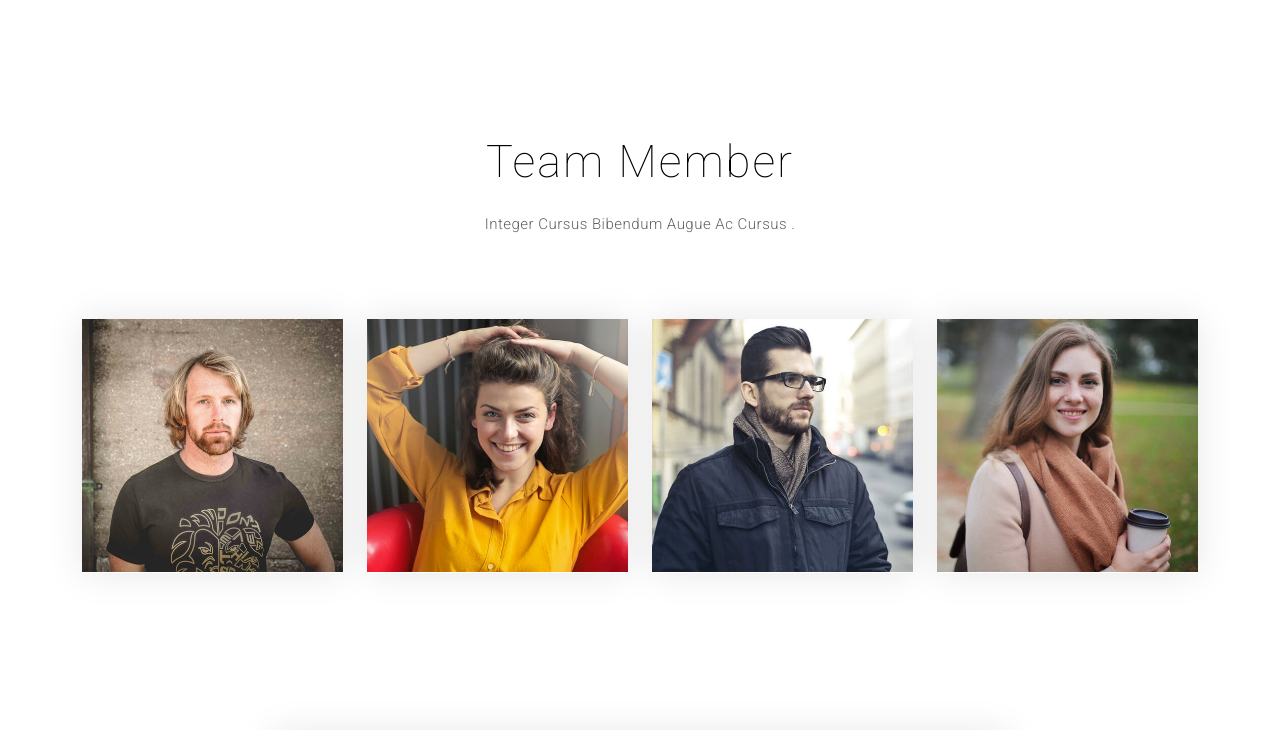
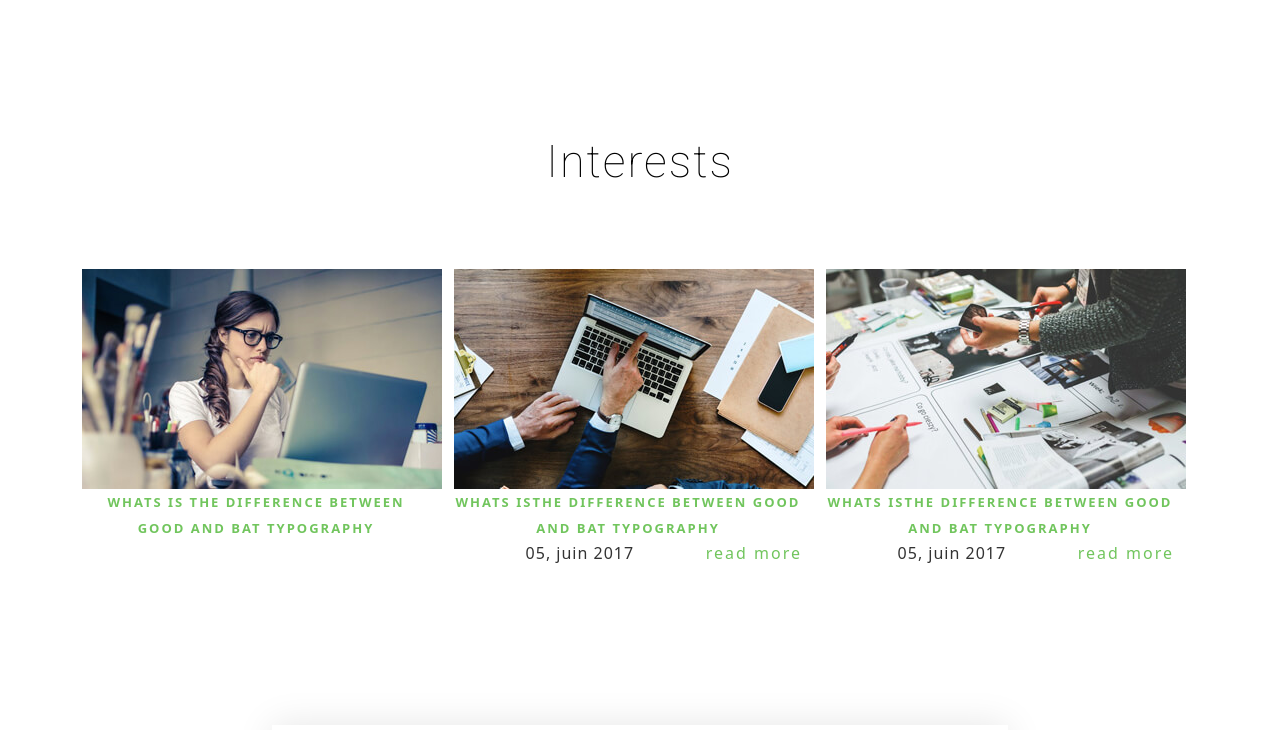
Before and after one commit to marjuly/cruz-p1, a plain HTML site: page index.html in a window 1280 px wide. Shown: the part 3420-4150 px from the top of the page. Drawn offline with nearby package versions, Linux system fonts and the light colour scheme.

Commit message:
fixed sections

```diff
--- a/index.html
+++ b/index.html
@@ -265,70 +265,47 @@
       <div class="container" data-aos="fade-up">
         <div class="section-title text-center">
 
-          <h2>Team Member</h2>
-          <p class="separator">Integer cursus bibendum augue ac cursus .</p>
+          <h2>Interests</h2>
+          <p class="separator"></p>
         </div>
 
         <div class="row">
 
-          <div class="col-md-6 col-md-4 col-lg-3" data-aos="zoom-in" data-aos-delay="100">
-            <div class="team-block bottom">
-              <img src="assets/img/team/1.jpg" class="img-responsive" alt="img">
-              <div class="team-content">
-                <ul class="list-unstyled">
-                  <li><a href="#"><i class="bi bi-facebook"></i></a></li>
-                  <li><a href="#"><i class="bi bi-twitter"></i></a></li>
-                  <li><a href="#"><i class="bi bi-linkedin"></i></a></li>
-                </ul>
-                <span>manager</span>
-                <h4>Kimberly Tran</h4>
+          <div class="row" data-aos="fade-up" data-aos-delay="100">
+
+            <div class="col-md-6 col-lg-4">
+              <div class="block-blog text-left">
+                <img src="assets/img/blog/blog-image-1.jpg" alt="img">
+                <div class="content-blog">
+                  <h4><a href="#">whats is the difference between good and bat typography</a></h4>
+
+
+                </div>
               </div>
             </div>
-          </div>
 
-          <div class="col-md-6 col-md-4 col-lg-3" data-aos="zoom-in" data-aos-delay="200">
-            <div class="team-block bottom">
-              <img src="assets/img/team/2.jpg" class="img-responsive" alt="img">
-              <div class="team-content">
-                <ul class="list-unstyled">
-                  <li><a href="#"><i class="bi bi-facebook"></i></a></li>
-                  <li><a href="#"><i class="bi bi-twitter"></i></a></li>
-                  <li><a href="#"><i class="bi bi-linkedin"></i></a></li>
-                </ul>
-                <span>manager</span>
-                <h4>Kimberly Tran</h4>
+            <div class="col-md-6 col-lg-4">
+              <div class="block-blog text-left">
+                <a href="#"><img src="assets/img/blog/blog-image-2.jpg" class="img-responsive" alt="img"></a>
+                <div class="content-blog">
+                  <h4><a href="#">whats isthe difference between good and bat typography</a></h4>
+                  <span>05, juin 2017</span>
+                  <a class="float-end readmore" href="#">read more</a>
+                </div>
               </div>
             </div>
-          </div>
 
-          <div class="col-md-6 col-md-4 col-lg-3" data-aos="zoom-in" data-aos-delay="300">
-            <div class="team-block bottom">
-              <img src="assets/img/team/3.jpg" class="img-responsive" alt="img">
-              <div class="team-content">
-                <ul class="list-unstyled">
-                  <li><a href="#"><i class="bi bi-facebook"></i></a></li>
-                  <li><a href="#"><i class="bi bi-twitter"></i></a></li>
-                  <li><a href="#"><i class="bi bi-linkedin"></i></a></li>
-                </ul>
-                <span>manager</span>
-                <h4>Kimberly Tran</h4>
+            <div class="col-md-6 col-lg-4">
+              <div class="block-blog text-left">
+                <a href="#"><img src="assets/img/blog/blog-image-3.jpg" class="img-responsive" alt="img"></a>
+                <div class="content-blog">
+                  <h4><a href="#">whats isthe difference between good and bat typography</a></h4>
+                  <span>05, juin 2017</span>
+                  <a class="float-end readmore" href="#">read more</a>
+                </div>
               </div>
             </div>
-          </div>
 
-          <div class="col-md-6 col-md-4 col-lg-3" data-aos="zoom-in" data-aos-delay="400">
-            <div class="team-block bottom">
-              <img src="assets/img/team/4.jpg" class="img-responsive" alt="img">
-              <div class="team-content">
-                <ul class="list-unstyled">
-                  <li><a href="#"><i class="bi bi-facebook"></i></a></li>
-                  <li><a href="#"><i class="bi bi-twitter"></i></a></li>
-                  <li><a href="#"><i class="bi bi-linkedin"></i></a></li>
-                </ul>
-                <span>manager</span>
-                <h4>Kimberly Tran</h4>
-              </div>
-            </div>
           </div>
 
         </div>
@@ -501,42 +478,7 @@
           <p class="separator">Integer cursus bibendum augue ac cursus .</p>
         </div>
 
-        <div class="row" data-aos="fade-up" data-aos-delay="100">
 
-          <div class="col-md-6 col-lg-4">
-            <div class="block-blog text-left">
-              <a href="#"><img src="assets/img/blog/blog-image-1.jpg" alt="img"></a>
-              <div class="content-blog">
-                <h4><a href="#">whats isthe difference between good and bat typography</a></h4>
-                <span>05, juin 2017</span>
-                <a class="float-end readmore" href="#">read more</a>
-              </div>
-            </div>
-          </div>
-
-          <div class="col-md-6 col-lg-4">
-            <div class="block-blog text-left">
-              <a href="#"><img src="assets/img/blog/blog-image-2.jpg" class="img-responsive" alt="img"></a>
-              <div class="content-blog">
-                <h4><a href="#">whats isthe difference between good and bat typography</a></h4>
-                <span>05, juin 2017</span>
-                <a class="float-end readmore" href="#">read more</a>
-              </div>
-            </div>
-          </div>
-
-          <div class="col-md-6 col-lg-4">
-            <div class="block-blog text-left">
-              <a href="#"><img src="assets/img/blog/blog-image-3.jpg" class="img-responsive" alt="img"></a>
-              <div class="content-blog">
-                <h4><a href="#">whats isthe difference between good and bat typography</a></h4>
-                <span>05, juin 2017</span>
-                <a class="float-end readmore" href="#">read more</a>
-              </div>
-            </div>
-          </div>
-
-        </div>
       </div>
     </section><!-- End Blog Section -->
 
```
